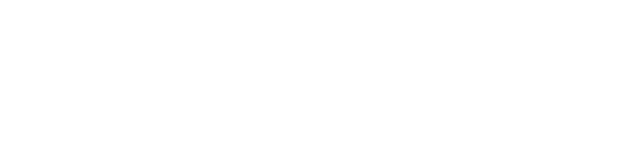
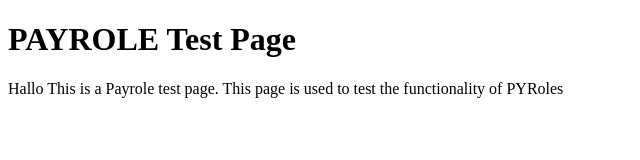
Before and after one commit to zainsajjad903/Payout-System, a plain HTML site: page index.html in a window 1280 px wide. Shown: the whole page, without its empty margins (0-640 px from the left). Drawn offline with Linux system fonts and the light colour scheme.

Commit message:
Updated design and fixed bugs

```diff
--- a/index.html
+++ b/index.html
@@ -5,5 +5,11 @@
     <meta name="viewport" content="width=device-width, initial-scale=1.0" />
     <title>Document</title>
   </head>
-  <body></body>
+  <body>
+    <h1>PAYROLE Test Page</h1>
+    <p>
+      Hallo This is a Payrole test page. This page is used to test the
+      functionality of PYRoles
+    </p>
+  </body>
 </html>
```
